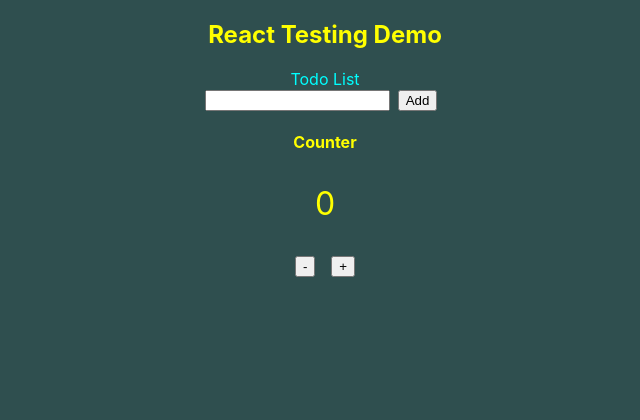
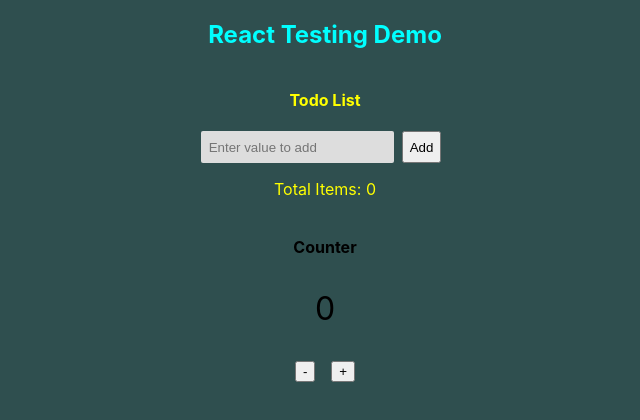
Before and after one commit to thekrprince/react-testing-talk-code, a React (Create React App) app: page /#/counter in a window 1280 px wide. Shown: the top 420 px of the page, without its empty margins (315-955 px from the left). Built offline with nearby package versions, Linux system fonts and the light colour scheme.

Commit message:
added styling for task items

```diff
--- a/src/App.css
+++ b/src/App.css
@@ -1,5 +1,9 @@
 .App {
   text-align: center;
+}
+
+.App h2 {
+  color: aqua;
 }
 
 button {
--- a/src/components/todo/add-input.js
+++ b/src/components/todo/add-input.js
@@ -16,8 +16,12 @@ const AddInput = ({ todoItems, setTodoItems }) => {
         type="text"
         value={inputVal}
         onChange={(e) => setInputVal(e.target.value)}
+        placeholder="Enter value to add"
+        className="input"
       />
-      <button type="submit">Add</button>
+      <button type="submit" className="submit-btn">
+        Add
+      </button>
     </form>
   );
 };
--- a/src/components/todo/index.js
+++ b/src/components/todo/index.js
@@ -7,11 +7,13 @@ const Todo = () => {
   const [todoItems, setTodoItems] = useState([]);
 
   return (
-    <div className="todo">
-      Todo List
-      <AddInput todoItems={todoItems} setTodoItems={setTodoItems} />
-      <TodoList todoItems={todoItems} setTodoItems={setTodoItems} />
-    </div>
+    <section className="todo">
+      <h4>Todo List</h4>
+      <div className="todo-box">
+        <AddInput todoItems={todoItems} setTodoItems={setTodoItems} />
+        <TodoList todoItems={todoItems} setTodoItems={setTodoItems} />
+      </div>
+    </section>
   );
 };
 
--- a/src/components/todo/todo-list.js
+++ b/src/components/todo/todo-list.js
@@ -7,11 +7,12 @@ const TodoList = ({ setTodoItems, todoItems }) => {
   return (
     <div>
       {todoItems.map((item, id) => (
-        <div>
+        <div className="item">
           <p key={id}>{item}</p>
           <button onClick={() => deleteHandler(id)}>X</button>
         </div>
       ))}
+      <p>Total Items: {todoItems.length}</p>
     </div>
   );
 };
--- a/src/components/todo/todo.css
+++ b/src/components/todo/todo.css
@@ -1,4 +1,32 @@
 /* Todo style */
 .todo {
-  color: aqua;
+  color: yellow;
+  display: flex;
+  flex-direction: column;
+  align-items: center;
 }
+
+.todo-box {
+  width: 50%;
+}
+
+.item {
+  display: flex;
+  justify-content: space-between;
+  align-items: center;
+  border: 2px solid rgb(115, 117, 103);
+  margin: 1rem 0;
+  padding: 0 0.5rem;
+}
+
+.input {
+  height: 2rem;
+  border: none;
+  background-color: rgb(221, 221, 221);
+  border-radius: 2px;
+  padding: 0 0.5rem;
+}
+
+.submit-btn {
+  height: 2rem;
+}
--- a/src/index.css
+++ b/src/index.css
@@ -7,7 +7,6 @@ body {
   -moz-osx-font-smoothing: grayscale;
   padding: 0;
   background-color: darkslategrey;
-  color: yellow;
 }
 
 code {
```
